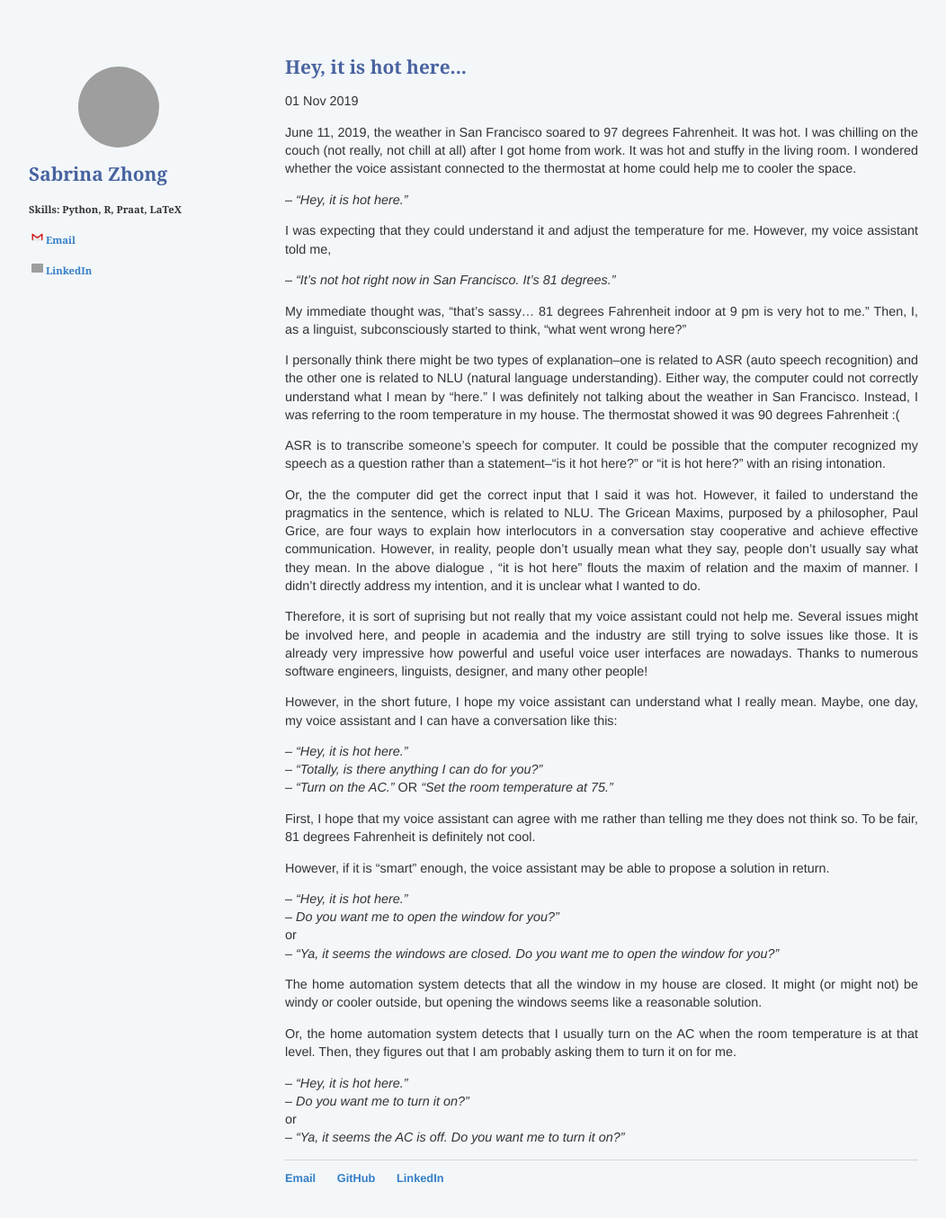
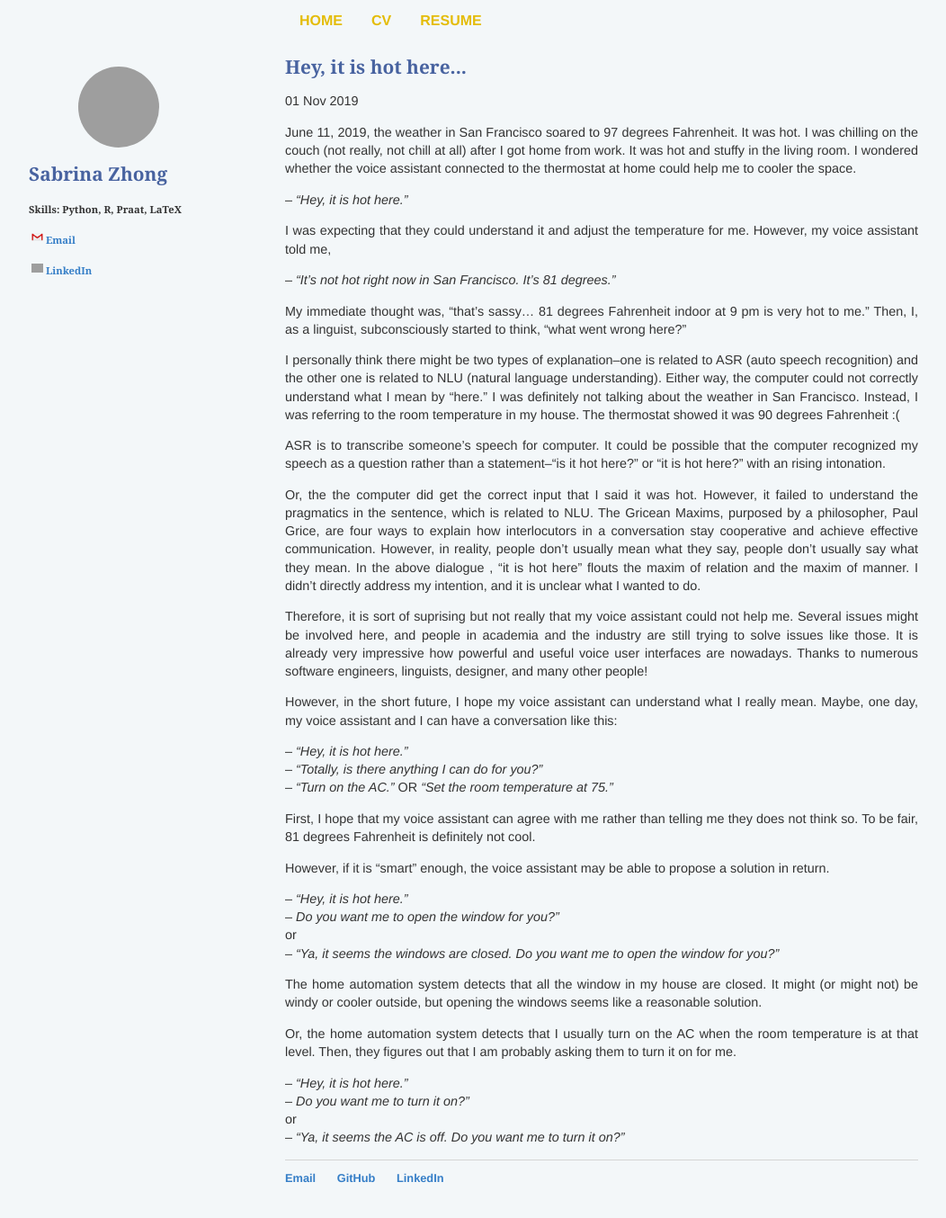
Before and after one commit to sabrinazhong/sabrinazhong.github.io, a Jekyll site: the page built from _posts/2019-11-1-pragmatics-in-conversation.md, in a window 1280 px wide and 1357 px high. Shown: the top 1354 px of the window at 90% size, without its empty margins (33-1085 px from the left). Built offline with Jekyll 4.4.1, drawn with Linux system fonts in a browser that asks for light colours; grey boxes are pictures that could not be loaded.

Commit message:
Update post.html

```diff
--- a/_layouts/post.html
+++ b/_layouts/post.html
@@ -16,3 +16,9 @@ layout: default
 	<h5><img src="https://github.com/sabrinazhong/sabrinazhong.github.io/raw/master/email.png" width="13" align="left">   <a href="mailto:zz159@georgetown.edu">Email</a></h5>
 	<h5><img src="https://github.com/sabrinazhong/sabrinazhong.github.io/raw/master/linkedin.png" width="13" align="left">   <a href="https://www.linkedin.com/in/zhiling-sabrina-zhong-47524211b/">LinkedIn</a></h5>
 </div><!-- /.sidebar -->
+
+<div class="navbar">
+  <b><a href="../">HOME</a></b>
+  <b><a href="../cv">CV</a></b>
+  <b><a href="../resume">RESUME</a></b>
+</div>
```
